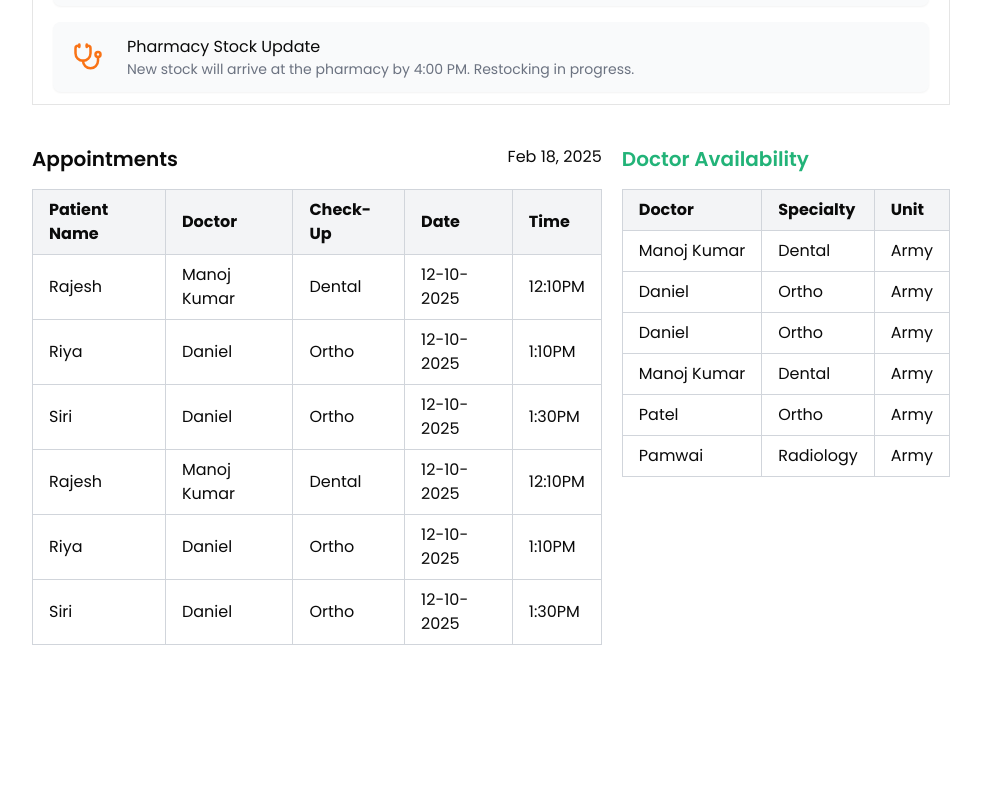
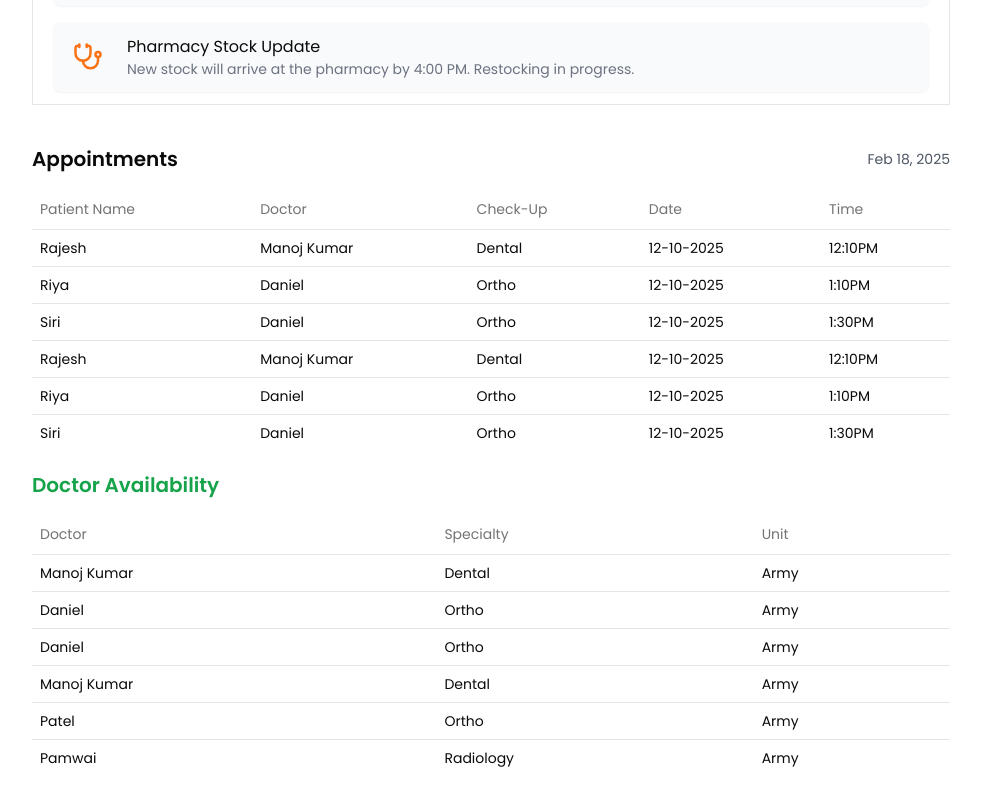
Before and after one commit to Math3wsl3vi/hospital-management-software, a Next.js app: page /UserAccounts/Admin in a window 1280 px wide. Shown: the part 1103-1903 px from the top of the page, without its empty margins (274-1255 px from the left). Before the commit the page ends 1772 px from the top, so only its background shows below. Built offline with nearby package versions, Linux system fonts and the light colour scheme.

Commit message:
homepage responsiveness

```diff
--- a/app/(home)/UserAccounts/Admin/page.tsx
+++ b/app/(home)/UserAccounts/Admin/page.tsx
@@ -17,21 +17,13 @@ const HomePage = () => {
       <ItemCards/>
       </div>
       <div className='flex flex-row gap-5 min-h-full xl:flex-col'>
-         {/* calender */}
-         {/* <div className='flex-1 xl:min-h-screen'>
-         <BigCalender/>
-         </div> */}
-      {/* noticeboard */}
       <div className=''>
       <NoticeBoard/>
       </div>
       </div>
-      <div className='flex flex-row gap-5 min-h-full items-start'>
-        <div className='flex-1'>
+      <div className='flex flex-col gap-5 min-h-full items-start'>
         <AppointmentTable/>
-        </div>
         <DoctorAvailability/>
-
       </div>
 
     </div>
--- a/app/sign-in/page.tsx
+++ b/app/sign-in/page.tsx
@@ -79,7 +79,7 @@ const SignIn = () => {
 
   return (
     <div className="flex items-center justify-center mt-[20vh]">
-      <div className="border w-1/3 p-5 rounded-md">
+      <div className="border w-full md:w-1/3 p-5 rounded-md">
         <h1 className="text-center font-semibold text-lg">Welcome to HMS</h1>
         <h1 className="text-center text-green-1 uppercase">Login to continue</h1>
         <div className="flex flex-col gap-5">
--- a/components/AppointmentTable.tsx
+++ b/components/AppointmentTable.tsx
@@ -1,46 +1,55 @@
 import React from "react";
+import {
+  Table,
+  TableHeader,
+  TableBody,
+  TableHead,
+  TableRow,
+  TableCell,
+} from "@/components/ui/table";
 
 const appointments = [
-  { patient: "Rajesh", doctor: "Manoj Kumar", checkup: "Dental", date: "12-10-2025", time: "12:10PM"},
-  { patient: "Riya", doctor: "Daniel", checkup: "Ortho", date: "12-10-2025", time: "1:10PM"},
-  { patient: "Siri", doctor: "Daniel", checkup: "Ortho", date: "12-10-2025", time: "1:30PM"},
-  { patient: "Rajesh", doctor: "Manoj Kumar", checkup: "Dental", date: "12-10-2025", time: "12:10PM"},
-  { patient: "Riya", doctor: "Daniel", checkup: "Ortho", date: "12-10-2025", time: "1:10PM"},
-  { patient: "Siri", doctor: "Daniel", checkup: "Ortho", date: "12-10-2025", time: "1:30PM"},
+  { patient: "Rajesh", doctor: "Manoj Kumar", checkup: "Dental", date: "12-10-2025", time: "12:10PM" },
+  { patient: "Riya", doctor: "Daniel", checkup: "Ortho", date: "12-10-2025", time: "1:10PM" },
+  { patient: "Siri", doctor: "Daniel", checkup: "Ortho", date: "12-10-2025", time: "1:30PM" },
+  { patient: "Rajesh", doctor: "Manoj Kumar", checkup: "Dental", date: "12-10-2025", time: "12:10PM" },
+  { patient: "Riya", doctor: "Daniel", checkup: "Ortho", date: "12-10-2025", time: "1:10PM" },
+  { patient: "Siri", doctor: "Daniel", checkup: "Ortho", date: "12-10-2025", time: "1:30PM" },
 ];
-
 
 const AppointmentTable = () => {
   const now = new Date();
-  const date = (new Intl.DateTimeFormat('en-Us',{dateStyle: 'medium'})).format(now)
+  const formattedDate = new Intl.DateTimeFormat("en-US", { dateStyle: "medium" }).format(now);
+
   return (
-    <div className="">
-      <div className="flex justify-between">
-      <h2 className="text-xl font-semibold mb-4">Appointments</h2>
-      <h3>{date}</h3>
+    <div className="w-full overflow-x-auto">
+      <div className="flex justify-between items-center mb-4">
+        <h2 className="text-xl font-semibold">Appointments</h2>
+        <h3 className="text-sm text-gray-600">{formattedDate}</h3>
       </div>
-      <table className="w-full border-collapse border border-gray-300 rounded-md">
-        <thead>
-          <tr className="bg-gray-100">
-            <th className="border border-gray-300 px-4 py-2 text-left">Patient Name</th>
-            <th className="border border-gray-300 px-4 py-2 text-left">Doctor</th>
-            <th className="border border-gray-300 px-4 py-2 text-left">Check-Up</th>
-            <th className="border border-gray-300 px-4 py-2 text-left">Date</th>
-            <th className="border border-gray-300 px-4 py-2 text-left">Time</th>
-          </tr>
-        </thead>
-        <tbody>
-          {appointments.map((appointment, index) => (
-            <tr key={index} className="border border-gray-300">
-              <td className="border border-gray-300 px-4 py-2">{appointment.patient}</td>
-              <td className="border border-gray-300 px-4 py-2">{appointment.doctor}</td>
-              <td className="border border-gray-300 px-4 py-2">{appointment.checkup}</td>
-              <td className="border border-gray-300 px-4 py-2">{appointment.date}</td>
-              <td className="border border-gray-300 px-4 py-2">{appointment.time}</td>
-            </tr>
+
+      <Table>
+        <TableHeader>
+          <TableRow>
+            <TableHead>Patient Name</TableHead>
+            <TableHead>Doctor</TableHead>
+            <TableHead>Check-Up</TableHead>
+            <TableHead>Date</TableHead>
+            <TableHead>Time</TableHead>
+          </TableRow>
+        </TableHeader>
+        <TableBody>
+          {appointments.map((appt, index) => (
+            <TableRow key={index}>
+              <TableCell>{appt.patient}</TableCell>
+              <TableCell>{appt.doctor}</TableCell>
+              <TableCell>{appt.checkup}</TableCell>
+              <TableCell>{appt.date}</TableCell>
+              <TableCell>{appt.time}</TableCell>
+            </TableRow>
           ))}
-        </tbody>
-      </table>
+        </TableBody>
+      </Table>
     </div>
   );
 };
--- a/components/DoctorAvailability.tsx
+++ b/components/DoctorAvailability.tsx
@@ -1,40 +1,48 @@
-import React from 'react'
+import React from 'react';
+import {
+  Table,
+  TableBody,
+  TableCell,
+  TableHead,
+  TableHeader,
+  TableRow,
+} from "@/components/ui/table";
 
 const doctors = [
-    {doctor: "Manoj Kumar", checkup: "Dental", unit:'Army' },
-    {  doctor: "Daniel", checkup: "Ortho",  unit:'Army' },
-    { doctor: "Daniel", checkup: "Ortho",  unit:'Army' },
-    {  doctor: "Manoj Kumar", checkup: "Dental",  unit:'Army' },
-    {  doctor: "Patel", checkup: "Ortho",  unit:'Army' },
-    {  doctor: "Pamwai", checkup: "Radiology",  unit:'Army' },
-
-  ];
-
+  { doctor: "Manoj Kumar", checkup: "Dental", unit: "Army" },
+  { doctor: "Daniel", checkup: "Ortho", unit: "Army" },
+  { doctor: "Daniel", checkup: "Ortho", unit: "Army" },
+  { doctor: "Manoj Kumar", checkup: "Dental", unit: "Army" },
+  { doctor: "Patel", checkup: "Ortho", unit: "Army" },
+  { doctor: "Pamwai", checkup: "Radiology", unit: "Army" },
+];
 
 const DoctorAvailability = () => {
   return (
-    <div>
-        <h2 className="text-xl font-semibold mb-4 font-poppins text-green-1">Doctor Availability</h2>
-        <table className="w-full border-collapse border border-gray-300 rounded-md">
-            <thead>
-            <tr className="bg-gray-100">
-            <th className="border border-gray-300 px-4 py-2 text-left">Doctor</th>
-            <th className="border border-gray-300 px-4 py-2 text-left">Specialty</th>
-            <th className="border border-gray-300 px-4 py-2 text-left">Unit</th>
-          </tr>
-            </thead>
-            <tbody>
-            {doctors.map((appointment, index) => (
-            <tr key={index} className="border border-gray-300">
-              <td className="border border-gray-300 px-4 py-2">{appointment.doctor}</td>
-              <td className="border border-gray-300 px-4 py-2">{appointment.checkup}</td>
-              <td className="border border-gray-300 px-4 py-2">{appointment.unit}</td>
-            </tr>
+    <div className="w-full overflow-x-auto">
+      <h2 className="text-xl font-semibold mb-4 font-poppins text-green-600">
+        Doctor Availability
+      </h2>
+      <Table>
+        <TableHeader>
+          <TableRow>
+            <TableHead>Doctor</TableHead>
+            <TableHead>Specialty</TableHead>
+            <TableHead>Unit</TableHead>
+          </TableRow>
+        </TableHeader>
+        <TableBody>
+          {doctors.map((doctor, index) => (
+            <TableRow key={index}>
+              <TableCell>{doctor.doctor}</TableCell>
+              <TableCell>{doctor.checkup}</TableCell>
+              <TableCell>{doctor.unit}</TableCell>
+            </TableRow>
           ))}
-            </tbody>
-        </table>
+        </TableBody>
+      </Table>
     </div>
-  )
-}
+  );
+};
 
-export default DoctorAvailability
+export default DoctorAvailability;
--- a/components/ItemCards.tsx
+++ b/components/ItemCards.tsx
@@ -5,7 +5,7 @@ import React from 'react'
 
 const ItemCards = () => {
   return (
-    <div className='grid grid-cols-1 sm:grid-cols-3 md:grid-cols-4 lg:grid-cols-5 gap-3 sm:gap-4 md:gap-5'>
+    <div className='grid grid-cols-2 sm:grid-cols-3 md:grid-cols-4 lg:grid-cols-5 gap-3 sm:gap-4 md:gap-5 w-full'>
         {ItemCard.map((item)=>{
             return (
                 <Link
--- a/components/SideBar.tsx
+++ b/components/SideBar.tsx
@@ -24,7 +24,7 @@ const SideBar = () => {
       {/* Mobile toggle button */}
       <button
         onClick={toggleSidebar}
-        className="lg:hidden fixed top-3 left-4 z-50 bg-[#21263c] p-2 rounded-md text-white"
+        className="lg:hidden absolute top-3 left-4 z-50 bg-[#21263c] p-2 rounded-md text-white"
       >
         {isOpen ? <X size={24} /> : <Menu size={24} />}
       </button>
```
